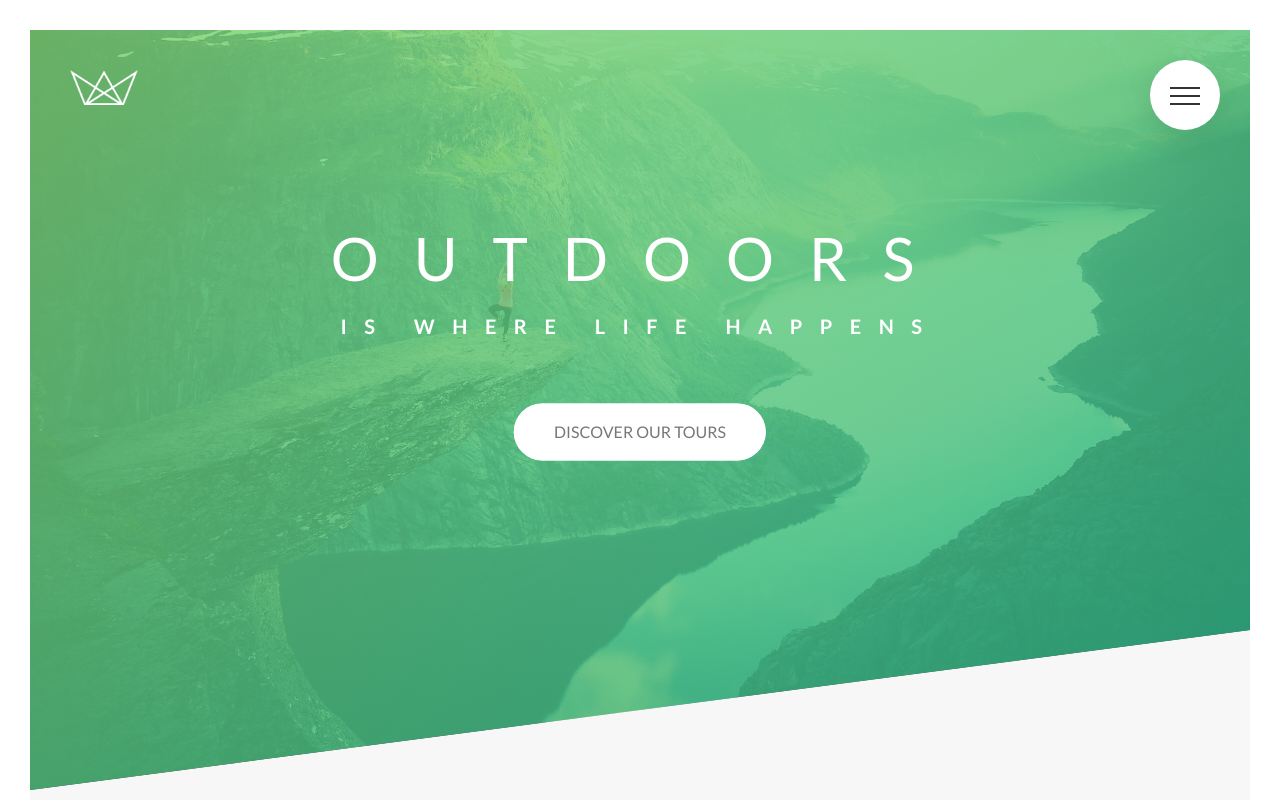
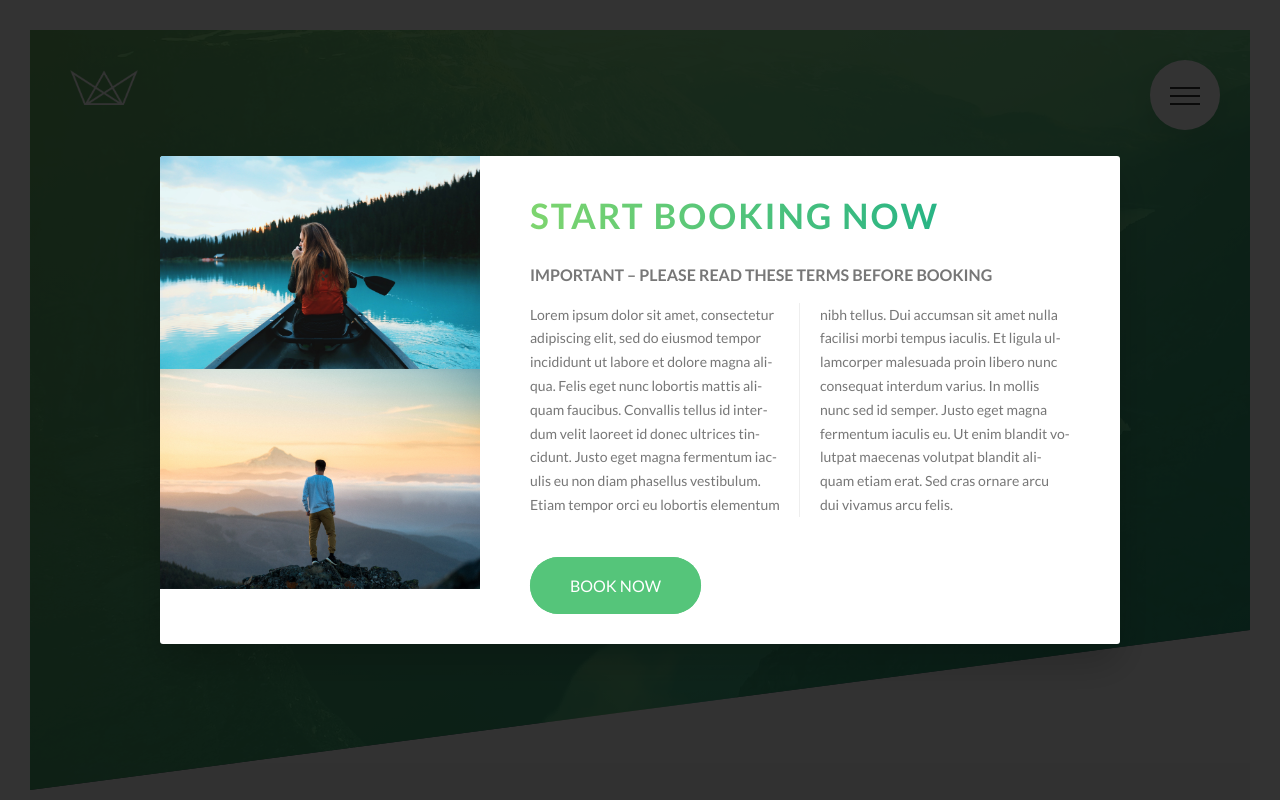
Before and after one commit to ingvillajimenez/1-natours, a website: page index.html in a window 1280 px wide. Shown: the top 800 px of the page. Drawn offline with Linux system fonts and the light colour scheme.

Commit message:
Building a Pure CSS Popup - Part 1

```diff
--- a/index.html
+++ b/index.html
@@ -450,6 +450,37 @@
       </div>
     </footer>
 
+    <div class="popup">
+      <div class="popup__content">
+        <div class="popup__left">
+          <img class="popup__img" src="img/nat-8.jpg" alt="Tour photo" />
+          <img class="popup__img" src="img/nat-9.jpg" alt="Tour photo" />
+        </div>
+        <div class="popup__right">
+          <h2 class="heading-secondary u-margin-bottom-small">
+            Start booking now
+          </h2>
+          <h3 class="heading-tertiary u-margin-bottom-small">
+            Important &ndash; Please read these terms before booking
+          </h3>
+          <p class="popup__text">
+            Lorem ipsum dolor sit amet, consectetur adipiscing elit, sed do
+            eiusmod tempor incididunt ut labore et dolore magna aliqua. Felis
+            eget nunc lobortis mattis aliquam faucibus. Convallis tellus id
+            interdum velit laoreet id donec ultrices tincidunt. Justo eget magna
+            fermentum iaculis eu non diam phasellus vestibulum. Etiam tempor
+            orci eu lobortis elementum nibh tellus. Dui accumsan sit amet nulla
+            facilisi morbi tempus iaculis. Et ligula ullamcorper malesuada proin
+            libero nunc consequat interdum varius. In mollis nunc sed id semper.
+            Justo eget magna fermentum iaculis eu. Ut enim blandit volutpat
+            maecenas volutpat blandit aliquam etiam erat. Sed cras ornare arcu
+            dui vivamus arcu felis.
+          </p>
+          <a href="#" class="btn btn--green">Book now</a>
+        </div>
+      </div>
+    </div>
+
     <!-- <section class="grid-test">
       <div class="row">
         <div class="col-1-of-2">Col 1 of 2</div>
--- a/sass/abstracts/_mixins.scss
+++ b/sass/abstracts/_mixins.scss
@@ -5,3 +5,10 @@
     display: table;
   }
 }
+
+@mixin absCenter {
+  position: absolute;
+  top: 50%;
+  left: 50%;
+  transform: translate(-50%, -50%);
+}
--- /dev/null
+++ b/sass/components/_popup.scss
@@ -0,0 +1,55 @@
+.popup {
+  height: 100vh;
+  width: 100%;
+  position: fixed;
+  top: 0;
+  left: 0;
+  background-color: rgba($color-black, 0.8);
+  z-index: 9999;
+
+  &__content {
+    @include absCenter;
+
+    width: 75%;
+    background-color: $color-white;
+    box-shadow: 0 2rem 4rem rgba($color-black, 0.2);
+    border-radius: 3px;
+    display: table;
+    overflow: hidden;
+  }
+
+  &__left {
+    width: 33.333333%;
+    display: table-cell;
+  }
+
+  &__right {
+    width: 66.6666667%;
+    display: table-cell;
+    vertical-align: middle;
+    padding: 3rem 5rem;
+  }
+
+  &__img {
+    display: block;
+    width: 100%;
+  }
+
+  &__text {
+    font-size: 1.4rem;
+    margin-bottom: 4rem;
+
+    -moz-column-count: 2;
+    -moz-column-gap: 4rem; //1em = 14px;
+    -moz-column-rule: 1px solid $color-grey-light-2;
+
+    column-count: 2;
+    column-gap: 4rem; //1em = 14px;
+    column-rule: 1px solid $color-grey-light-2;
+
+    -moz-hyphens: auto;
+    -ms-hyphens: auto;
+    -webkit-hyphens: auto;
+    hyphens: auto;
+  }
+}
--- a/sass/main.scss
+++ b/sass/main.scss
@@ -13,6 +13,7 @@
 @import "components/composition";
 @import "components/feature-box";
 @import "components/form";
+@import "components/popup";
 @import "components/story";
 
 @import "layout/footer";
```
Also changed, not shown: css/style.css.
